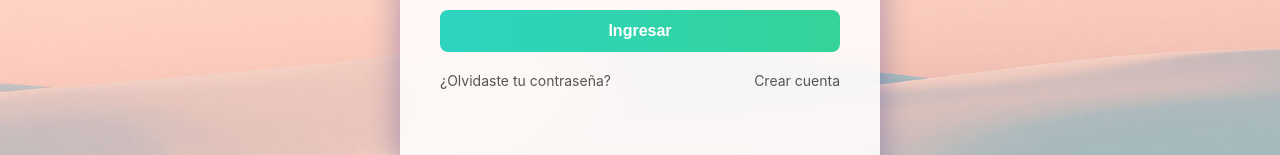
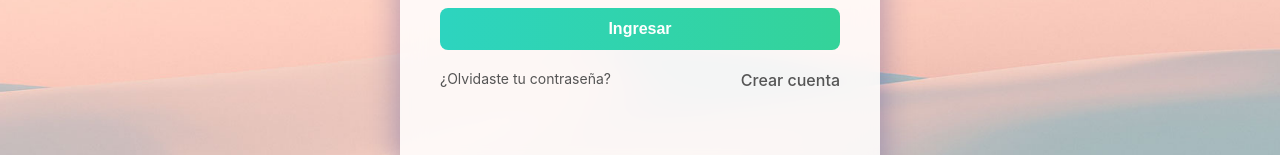
Before and after one commit to JuanGilles123/monifly-app, a React (Create React App) app: page /#/login in a window 1280 px wide. Shown: the part 490-645 px from the top of the page. Built offline with nearby package versions, Linux system fonts and the light colour scheme.

Commit message:
Update app branding: change title to MoniFly and fix registration button

```diff
--- a/public/index.html
+++ b/public/index.html
@@ -5,7 +5,7 @@
     <base href="/" />
     <link rel="icon" href="%PUBLIC_URL%/favicon.ico" />
     <meta name="viewport" content="width=device-width, initial-scale=1" />
-    <meta name="theme-color" content="#000000" />
+    <meta name="theme-color" content="#2dd4bf" />
     <meta
       name="description"
       content="MoniFly - Gestión de finanzas personales"
@@ -25,7 +25,7 @@
       work correctly both with client-side routing and a non-root public URL.
       Learn how to configure a non-root public URL by running `npm run build`.
     -->
-    <title>React App</title>
+    <title>MoniFly - Gestión de Finanzas Personales</title>
   </head>
   <body>
     <noscript>You need to enable JavaScript to run this app.</noscript>
--- a/src/pages/AuthPages.css
+++ b/src/pages/AuthPages.css
@@ -71,3 +71,21 @@
 .auth-links a:hover {
   text-decoration: underline;
 }
+
+/* Estilo para botón que se ve como enlace */
+.link-button {
+  background: none;
+  border: none;
+  color: #555;
+  text-decoration: none;
+  font-weight: 500;
+  cursor: pointer;
+  font-size: inherit;
+  font-family: inherit;
+  padding: 0;
+  margin: 0;
+}
+
+.link-button:hover {
+  text-decoration: underline;
+}
--- a/src/pages/LoginPage.js
+++ b/src/pages/LoginPage.js
@@ -70,7 +70,16 @@ const LoginForm = ({ setIsLoading, setIsRegistering }) => {
       </form>
       <div className="login-links">
         <Link to="/forgot-password">¿Olvidaste tu contraseña?</Link>
-        <a href="#" onClick={() => setIsRegistering(true)}>Crear cuenta</a>
+        <button
+          type="button"
+          className="link-button"
+          onClick={(e) => {
+            e.preventDefault();
+            setIsRegistering(true);
+          }}
+        >
+          Crear cuenta
+        </button>
       </div>
     </div>
   );
```
Also changed, not shown: public/manifest.json.
